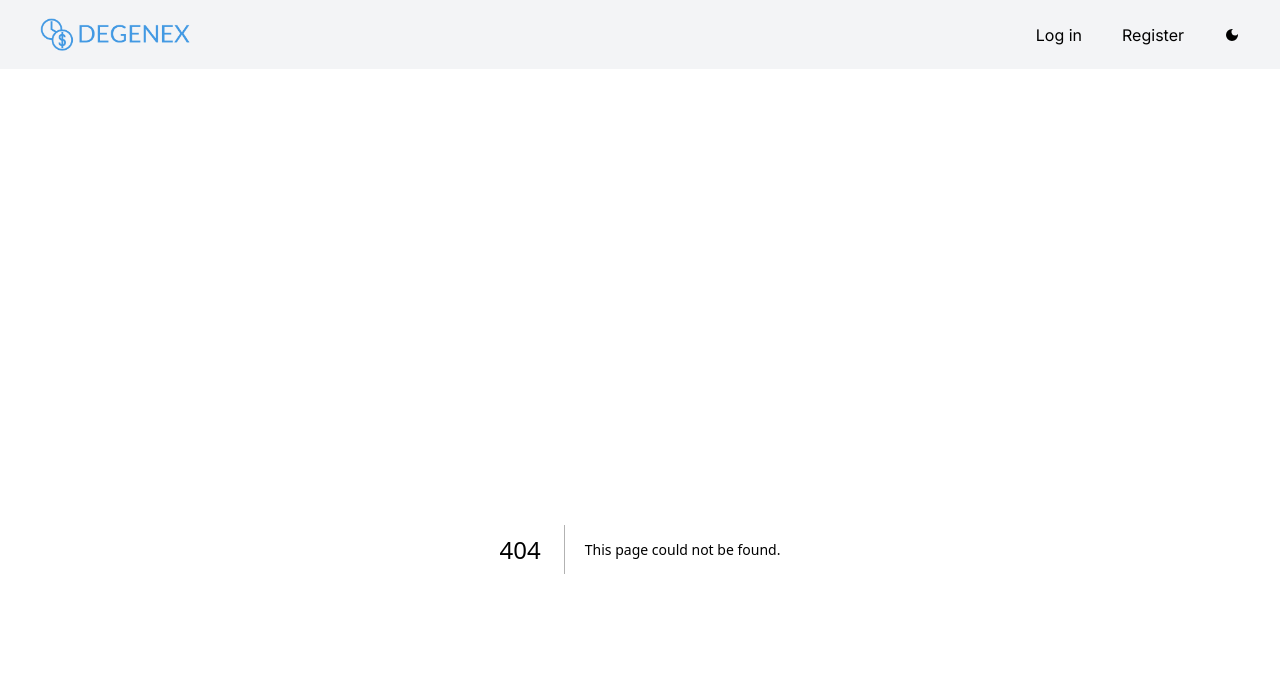
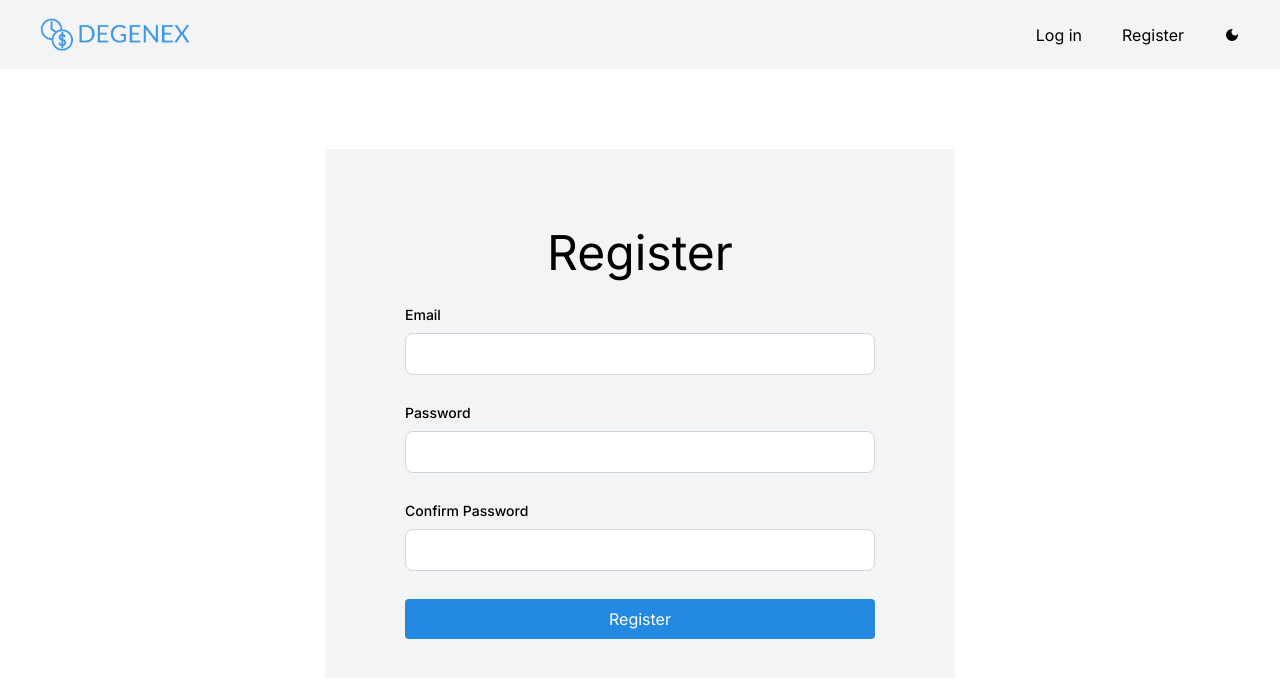
Before and after one commit to Drago96/degenex, a Next.js app in the folder packages/client/: page /register in a window 1280 px wide. Before the commit this address had no page. Shown: the top 678 px of the page. Built offline with nearby package versions, Linux system fonts and the light colour scheme.

Commit message:
Add tailwind theme based colors

```diff
--- a/packages/client/src/app/(auth)/login/page.tsx
+++ b/packages/client/src/app/(auth)/register/page.tsx
@@ -1,14 +1,15 @@
+import Button from "@/app/components/button";
 import Input from "@/app/components/input";
 import Paper from "@/app/components/paper";
 import Typography from "@/app/components/typography";
 
-export default function Login() {
+export default function Register() {
   return (
     <div className="flex justify-center">
       <Paper>
         <form className="flex flex-col gap-7">
           <Typography className="text-center text-5xl" variant="h1">
-            Log in
+            Register
           </Typography>
           <Input name="email" type="email" label="Email" />
           <Input name="password" type="password" label="Password" />
@@ -17,6 +18,7 @@ export default function Login() {
             type="password"
             label="Confirm Password"
           />
+          <Button type="submit">Register</Button>
         </form>
       </Paper>
     </div>
--- /dev/null
+++ b/packages/client/src/app/components/button.tsx
@@ -0,0 +1,16 @@
+import { ButtonHTMLAttributes, ReactNode } from "react";
+
+type ButtonProps = {
+  children: ReactNode;
+} & ButtonHTMLAttributes<HTMLButtonElement>;
+
+export default function Button({ children, ...props }: ButtonProps) {
+  return (
+    <button
+      className="rounded bg-secondary px-4 py-2 text-secondary-contrastText"
+      {...props}
+    >
+      {children}
+    </button>
+  );
+}
--- a/packages/client/src/app/components/icon-button.tsx
+++ b/packages/client/src/app/components/icon-button.tsx
@@ -8,7 +8,7 @@ export default function IconButton({ children, onClick }: IconButtonProps) {
   return (
     <button
       onClick={onClick}
-      className="bg-none px-4 py-2 text-black dark:text-white"
+      className="bg-none px-4 py-2 text-primary-contrastText dark:text-primary-contrastText-dark"
     >
       {children}
     </button>
--- a/packages/client/src/app/components/input.tsx
+++ b/packages/client/src/app/components/input.tsx
@@ -11,7 +11,7 @@ export default function Input({ name, label, ...props }: InputProps) {
       {label && (
         <label
           htmlFor={name}
-          className="mb-2 block text-sm font-medium text-gray-900 dark:text-white"
+          className="mb-2 block text-sm font-medium text-primary-contrastText dark:text-primary-contrastText-dark"
         >
           {label}
         </label>
@@ -19,7 +19,7 @@ export default function Input({ name, label, ...props }: InputProps) {
       <input
         id={name}
         name={name}
-        className="block w-full rounded-lg border border-gray-300 bg-gray-50 p-2.5 text-sm text-gray-900 focus:border-blue-500 focus:ring-blue-500 dark:border-gray-600 dark:bg-gray-700 dark:text-white dark:placeholder-gray-400 dark:focus:border-blue-500 dark:focus:ring-blue-500"
+        className="block w-full rounded-lg border border-gray-300 p-2.5 text-sm placeholder-transparent-contrastText dark:bg-transparent-dark dark:text-primary-contrastText-dark"
         {...props}
       />
     </div>
--- a/packages/client/src/app/components/link.tsx
+++ b/packages/client/src/app/components/link.tsx
@@ -7,7 +7,7 @@ export default function Link({ children, ...props }: AppLinkProps) {
   return (
     <NextLink
       {...props}
-      className="mr-2 px-4 py-2 text-black focus:outline-none dark:text-white"
+      className="mr-2 px-4 py-2 text-primary-contrastText focus:outline-none dark:text-primary-contrastText-dark"
     >
       {children}
     </NextLink>
--- a/packages/client/src/app/components/paper.tsx
+++ b/packages/client/src/app/components/paper.tsx
@@ -4,7 +4,7 @@ type PaperProps = { children: ReactNode };
 
 export default function Paper({ children }: PaperProps) {
   return (
-    <div className="inline-block min-w-[50%] rounded bg-gray-100 p-20 dark:bg-gray-800">
+    <div className="inline-block min-w-[50%] rounded bg-primary p-20 dark:bg-primary-dark">
       {children}
     </div>
   );
--- a/packages/client/src/app/components/typography.tsx
+++ b/packages/client/src/app/components/typography.tsx
@@ -16,7 +16,13 @@ export default function Typography({
 }: TypographyProps) {
   return createElement(
     variant,
-    { className: classNames("dark:text-white", className) },
+    {
+      className: classNames(
+        "text-primary-contrastText",
+        "dark:text-primary-contrastText-dark",
+        className
+      ),
+    },
     children
   );
 }
--- a/packages/client/src/app/header.tsx
+++ b/packages/client/src/app/header.tsx
@@ -6,7 +6,7 @@ import ThemeSwitcher from "./theme-switcher";
 export default function Header() {
   return (
     <header>
-      <nav className="border-gray-200 bg-gray-100 px-4 py-2.5 dark:bg-gray-800 lg:px-6">
+      <nav className="border-gray-200 bg-primary px-4 py-2.5 dark:bg-primary-dark lg:px-6">
         <div className="mx-auto flex flex-wrap items-center justify-between">
           <Link href="/">
             <Image src="/logo.png" alt="Degenex" width="150" height="80" />
--- a/packages/client/src/app/layout.tsx
+++ b/packages/client/src/app/layout.tsx
@@ -18,7 +18,7 @@ export default function RootLayout({ children }: { children: ReactNode }) {
     <html lang="en">
       <body className={inter.className}>
         <ThemeProvider>
-          <div className="flex min-h-screen flex-col dark:bg-gray-900">
+          <div className="flex min-h-screen flex-col bg-background dark:bg-background-dark">
             <Header />
             <main className="mx-auto w-full max-w-screen-xl grow px-2.5 py-20">
               {children}
--- a/packages/client/tailwind.config.js
+++ b/packages/client/tailwind.config.js
@@ -1,3 +1,5 @@
+const colors = require("tailwindcss/colors");
+
 /** @type {import('tailwindcss').Config} */
 module.exports = {
   darkMode: "class",
@@ -8,10 +10,32 @@ module.exports = {
   ],
   theme: {
     extend: {
-      backgroundImage: {
-        "gradient-radial": "radial-gradient(var(--tw-gradient-stops))",
-        "gradient-conic":
-          "conic-gradient(from 180deg at 50% 50%, var(--tw-gradient-stops))",
+      colors: {
+        primary: {
+          DEFAULT: colors.gray[100],
+          dark: colors.gray[800],
+          contrastText: {
+            DEFAULT: colors.black,
+            dark: colors.gray[50],
+          },
+        },
+        secondary: {
+          DEFAULT: "#2489e0",
+          contrastText: {
+            DEFAULT: colors.white,
+          },
+        },
+        transparent: {
+          DEFAULT: colors.gray[100],
+          dark: colors.gray[700],
+          contrastText: {
+            DEFAULT: colors.gray[400],
+          },
+        },
+        background: {
+          DEFAULT: colors.white,
+          dark: colors.black,
+        },
       },
     },
   },
```
